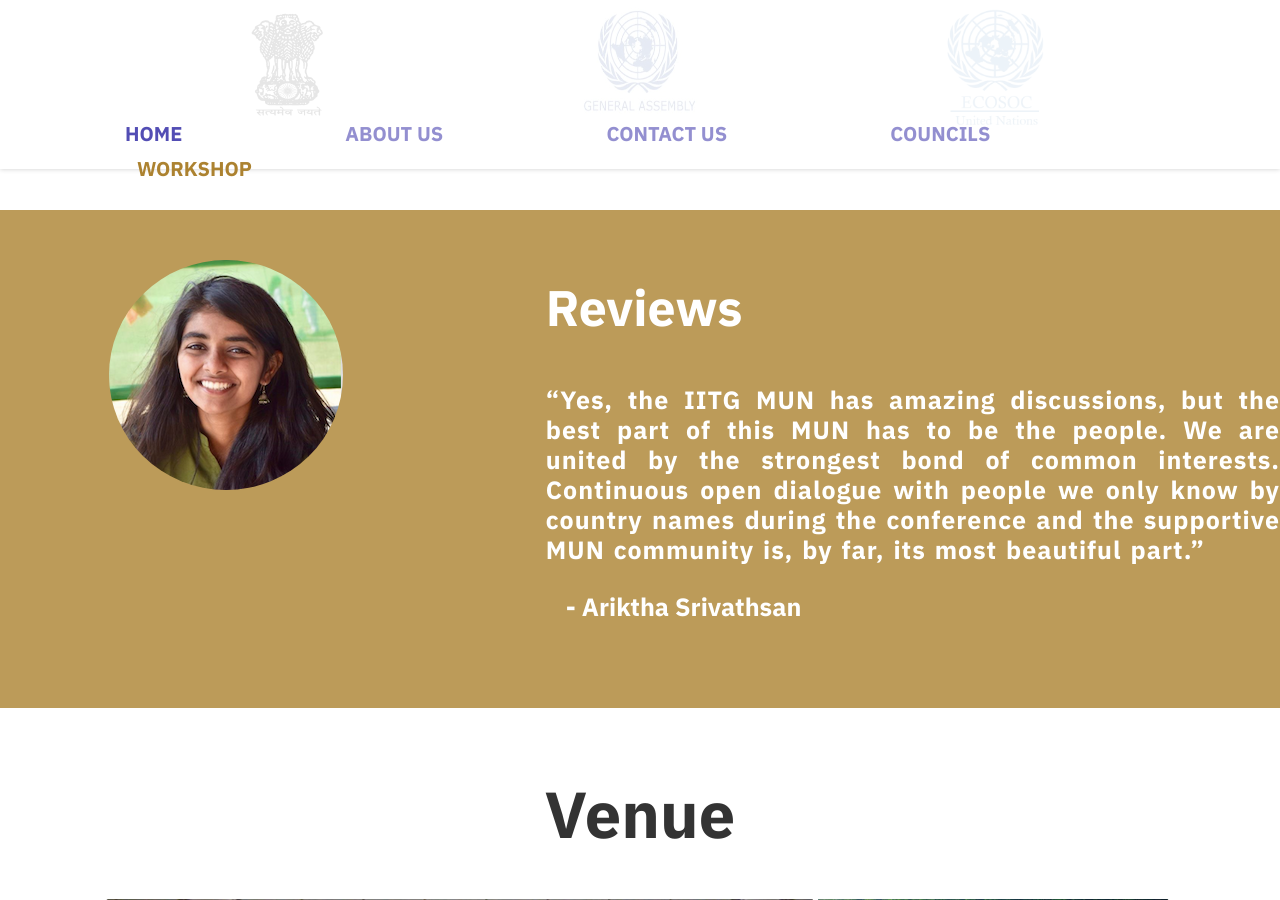
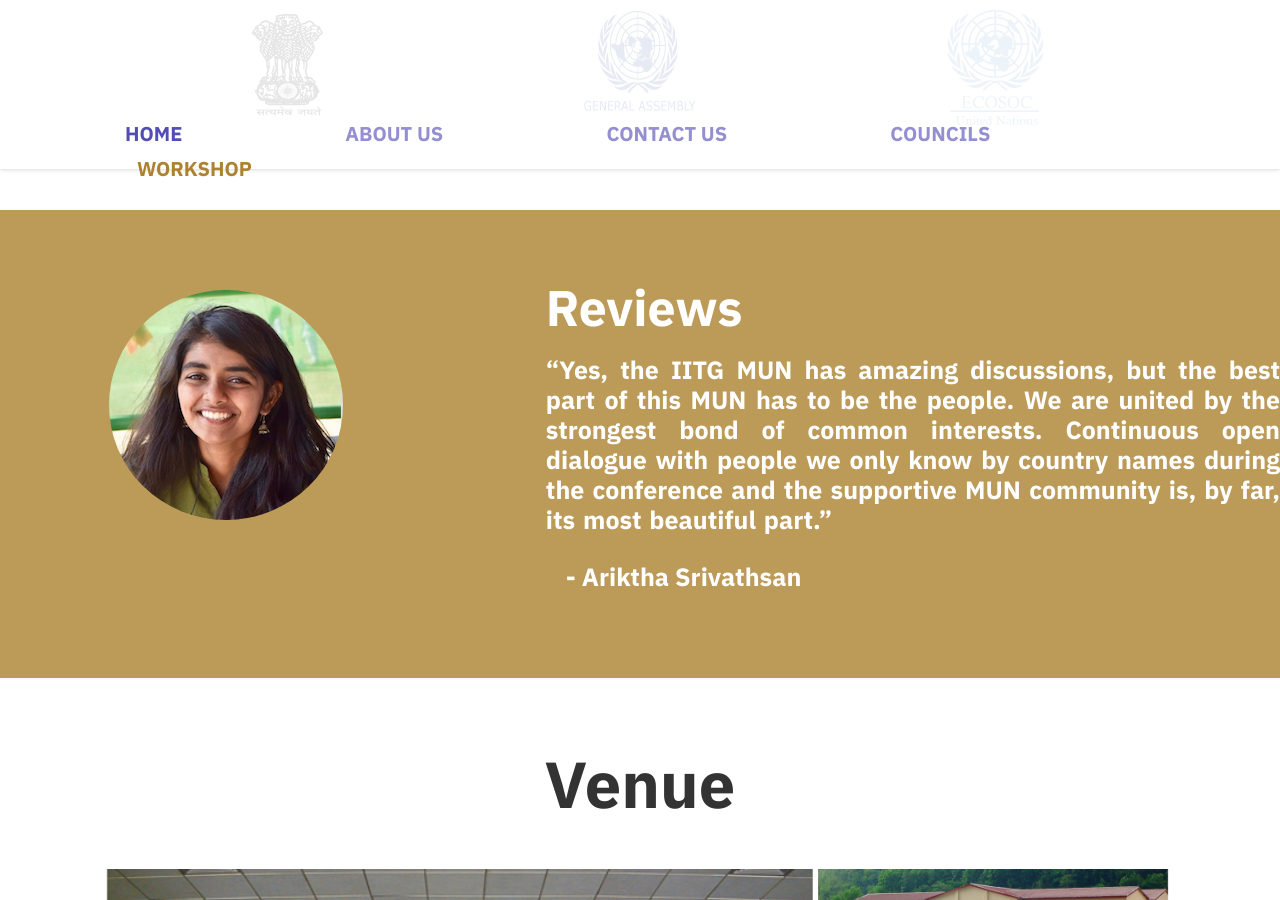
Before and after one commit to rupam170123041/IITG-MUN.github.io, a Jekyll site: the page built from index.html, in a window 1280 px wide and 900 px high, scrolled down 3753 px. Built offline with Jekyll 4.4.1, drawn with Linux system fonts in a browser that asks for light colours; nearby versions of some CDN libraries; comment, search, counter and statistics services are not loaded.

Commit message:
some changes

```diff
--- a/_includes/rockstar-speakers.html
+++ b/_includes/rockstar-speakers.html
@@ -4,13 +4,13 @@
             <div class="col-md-1">
             </div>
             <div class="col-md-4 col-xs-4 col-sm-4">
-                <img class = "img-circle img-responsive" src="{{ site.baseurl }}/img/about-section/{{ site.reviewsImage }}" alt="tempText">
+                <img class = "img-circle img-responsive" style="margin-top:30px;" src="{{ site.baseurl }}/img/about-section/{{ site.reviewsImage }}" alt="tempText">
             </div>
             <font color="white">
                 <div class="col-md-7 col-xs-8 col-sm-8 text-left">
-                    <h3 style="font-size:50px">{{ site.reviewsTitle }}</h3>
+                    <h3 style="font-size:50px; margin-bottom:20px;">{{ site.reviewsTitle }}</h3>
 
-                      <p style="letter-spacing: 1px;font-size: 25px;text-align:  justify;  font-weight:  bold;word-spacing: 2px;line-height: 30px;">{{ site.reviewsContent }}</p>
+                      <p style="font-size: 25px;text-align:  justify;  font-weight:  bold;word-spacing: 2px;line-height: 30px;">{{ site.reviewsContent }}</p>
                       <p style="font-size:  25px;padding: 20px; font-weight:  bold;">- Ariktha Srivathsan</p>
 
                 </div>
```
